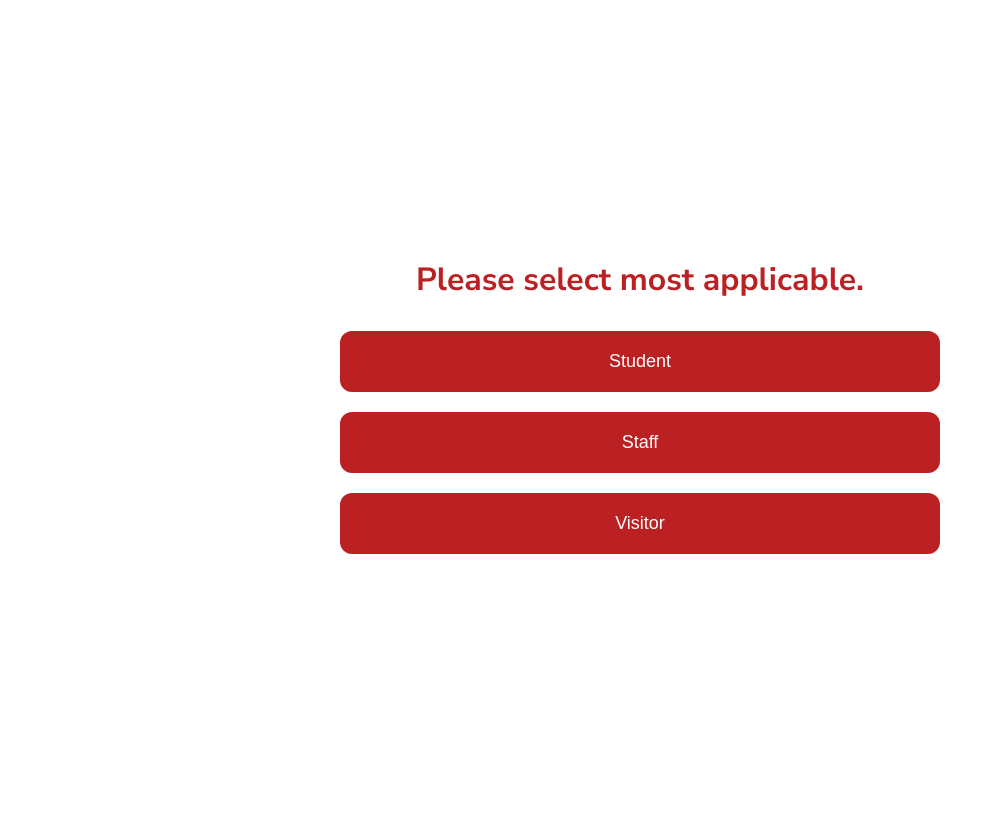
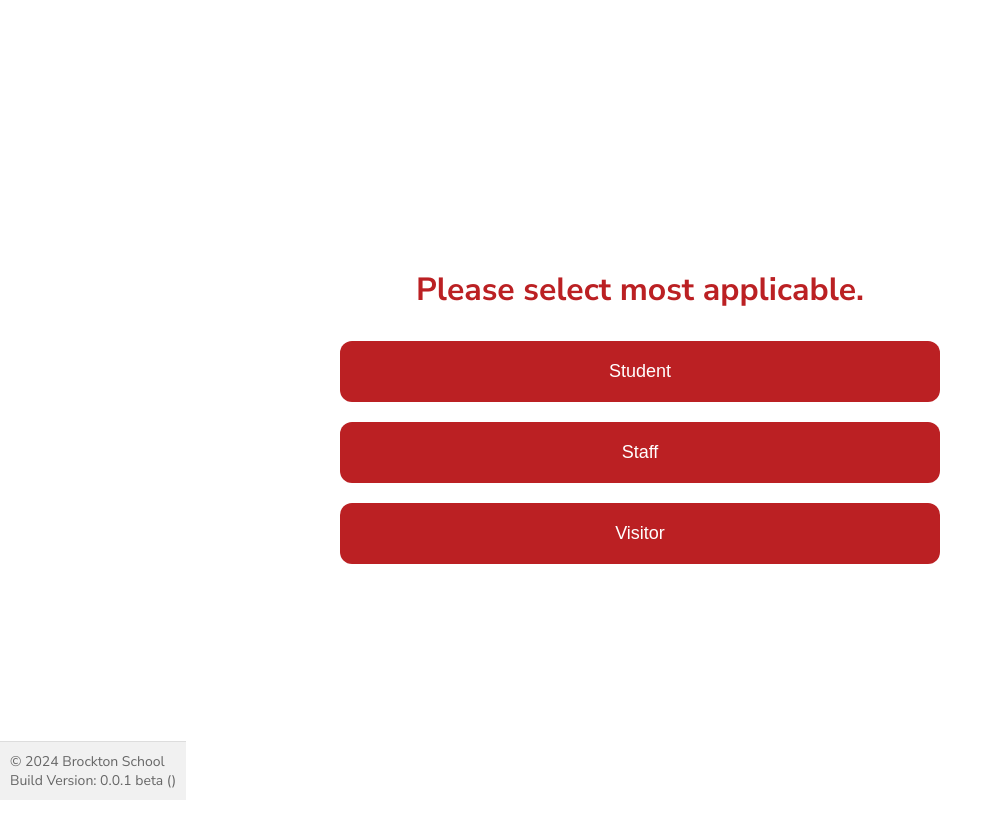
Before and after one commit to brockton-school/bps_sign-in-out, a Flask app: page / in a window 1280 px wide. Shown: the whole page, without its empty margins (0-1003 px from the left). Before the commit the page ends 554 px from the top, so only its background shows below. Run offline with Flask 3, Linux system fonts and the light colour scheme.

Commit message:
clean up return time input and add version footer

```diff
--- a/routes.py
+++ b/routes.py
@@ -1,7 +1,7 @@
 from flask import Blueprint, render_template, request, redirect, url_for
 from flask import jsonify
 from sheets import get_or_create_sheet
-from utils import format_time
+from utils import format_time, get_git_info
 from datetime import datetime
 import pytz
 import os
@@ -40,7 +40,9 @@ def get_personnel_suggestions(query, user_type, grade):
 
 @main_bp.route('/')
 def index():
-    return render_template('index.html')
+    # Get the git information
+    commit_hash, version_tag = get_git_info()
+    return render_template('index.html', commit_hash=commit_hash, version_tag=version_tag)
 
 @main_bp.route('/name', methods=['POST'])
 def name():
@@ -76,7 +78,7 @@ def submit():
     other_reason = request.form.get('other_reason', '')
     visitor_reason = request.form.get('visitor-reason', '')
     visitor_phone = request.form.get('visitor-phone', '')
-    return_time = request.form.get('return-time', '')
+    return_time = request.form.get('return_time', '')
 
     if other_reason:
         reason = other_reason
--- a/static/styles.css
+++ b/static/styles.css
@@ -7,7 +7,7 @@ body {
     justify-content: center;
     align-items: center;
     height: 100vh;
-    margin: 0;
+    margin: 10px;
     padding: 0;
 }
 
@@ -202,3 +202,61 @@ input[type="text"]:focus {
 form.student-name-form {
     max-width: 1000px;
 }
+
+/* Return Time Inputs */
+/* Make time buttons square */
+.time-buttons {
+    display: flex;
+    gap: 10px;  /* Space between buttons */
+    justify-content: center;
+    margin: 20px 0;
+}
+
+.time-btn {
+    background-color: #4CAF50;
+    color: white;
+    border: none;
+    border-radius: 12px;
+    width: 80px;  /* Equal width and height to make them square */
+    height: 80px;
+    font-size: 16px;
+    cursor: pointer;
+    text-align: center;
+    line-height: 80px;  /* Align text vertically */
+}
+
+.time-btn:hover {
+    background-color: #45a049;
+}
+
+/* Custom time input styling */
+.custom-time-input {
+    display: block;
+    width: 100%;  /* Make the time input fill the width */
+    max-width: 400px;  /* Limit to a reasonable max width */
+    margin: 20px auto;
+    font-size: 18px;  /* Larger font for touch-friendly interaction */
+    padding: 10px;
+    border-radius: 12px;
+    border: 2px solid #ccc;
+    text-align: center;
+}
+
+
+.footer {
+    position: fixed;
+    bottom: 0;
+    left: 0;
+    background-color: #f1f1f1;
+    padding: 10px;
+    font-size: 14px;
+    color: #666;
+    border-top: 1px solid #ddd;
+    width: auto;
+    text-align: left;
+}
+
+.footer p {
+    margin: 0;
+    padding: 0;
+}
--- /dev/null
+++ b/templates/footer.html
@@ -0,0 +1,4 @@
+<footer class="footer">
+    <p>&copy; 2024 Brockton School</p>
+    <p>Build Version: {{ version_tag }} ({{ commit_hash }})</p>
+</footer>
--- a/templates/index.html
+++ b/templates/index.html
@@ -16,5 +16,8 @@
         <button name="user_type" value="Staff">Staff</button>
         <button name="user_type" value="Visitor">Visitor</button>
     </form>
+
+    <!-- Include the footer with git info -->
+    {% include 'footer.html' %}
 </body>
 </html>
--- a/utils.py
+++ b/utils.py
@@ -1,3 +1,18 @@
+import subprocess
+
 def format_time(datetime_obj):
     """Formats a datetime object into a 12-hour time string."""
     return datetime_obj.strftime('%I:%M %p')
+
+def get_git_info():
+    # try:
+    #     # Get the latest short commit hash
+    #     commit_hash = subprocess.check_output(['git', 'rev-parse', '--short', 'HEAD']).decode('utf-8').strip()
+    #     # Get the latest version tag (if any)
+    #     version_tag = subprocess.check_output(['git', 'describe', '--tags', '--abbrev=0']).decode('utf-8').strip()
+    # except subprocess.CalledProcessError:
+    #     # Handle the case when the git command fails (e.g., no tags)
+    commit_hash = ""
+    version_tag = "0.0.1 beta"
+
+    return commit_hash, version_tag
```
Also changed, not shown: static/scripts.js (+8 -8 lines), templates/signinout.html (+18 -5 lines).
